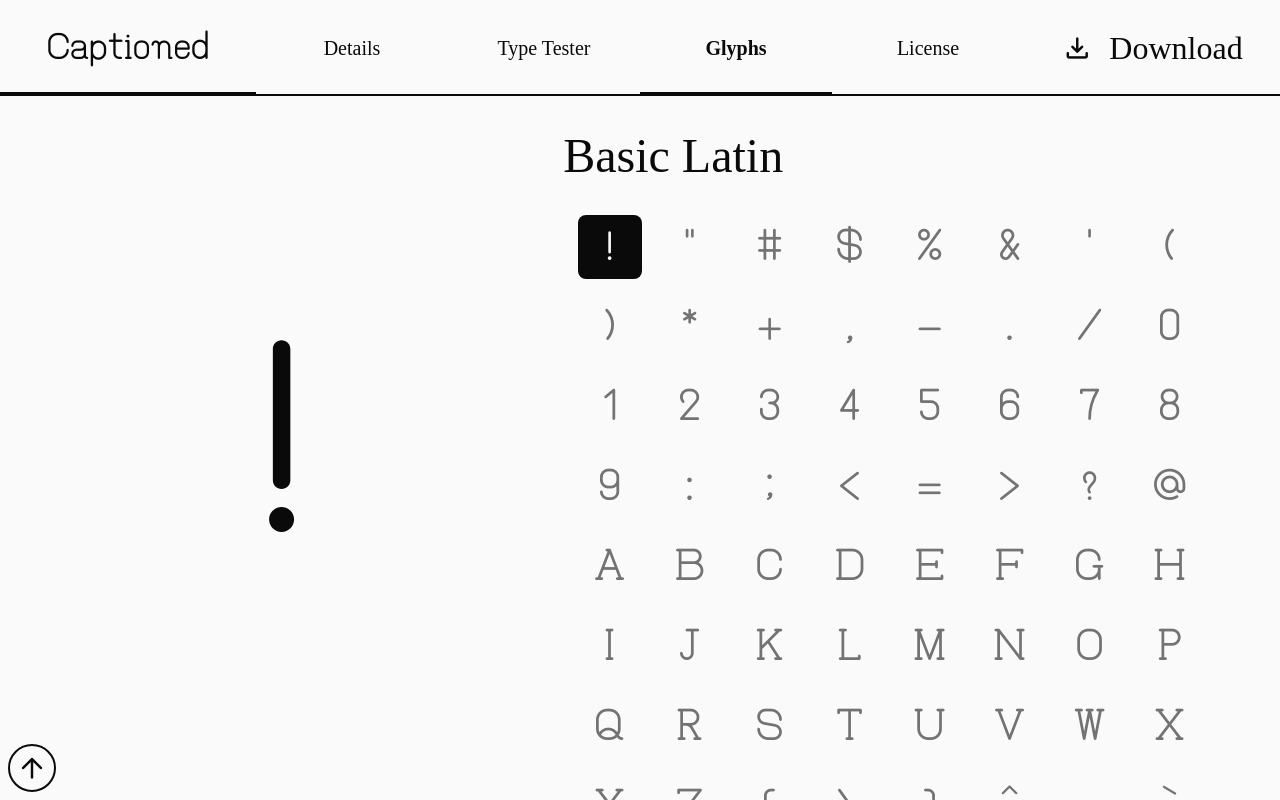
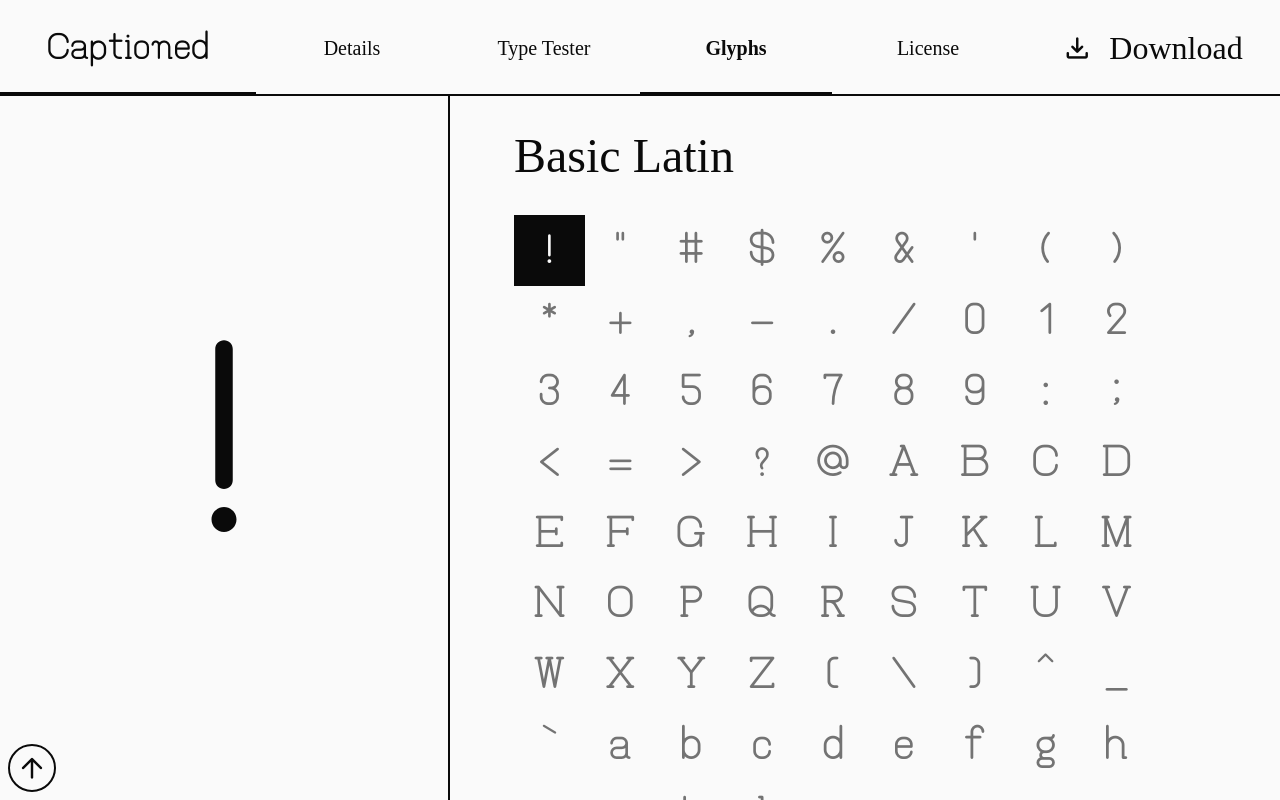
Before and after one commit to samuelquiros-design/captioned, a Nuxt app: page /glyphs in a window 1280 px wide. Built offline with nearby package versions, Linux system fonts and the light colour scheme; a web font is replaced by a local one.

Commit message:
updated web assets

```diff
--- a/app.vue
+++ b/app.vue
@@ -122,7 +122,17 @@ function reset_scroll() {
       font-size: 2rem;
     }
 
-    &:hover {
+    @media (hover: hover) {
+      &:hover {
+        border: 4px solid $color_dark;
+
+        .material-symbols-rounded {
+          font-weight: 600;
+        }
+      }
+    }
+
+    &:active {
       border: 4px solid $color_dark;
 
       .material-symbols-rounded {
@@ -150,7 +160,17 @@ function reset_scroll() {
       font-size: 2rem;
     }
 
-    &:hover {
+    @media (hover: hover) {
+      &:hover {
+        border: 4px solid $color_dark;
+
+        .material-symbols-rounded {
+          font-weight: 600;
+        }
+      }
+    }
+
+    &:active {
       border: 4px solid $color_dark;
 
       .material-symbols-rounded {
@@ -355,13 +375,12 @@ function reset_scroll() {
       background-color: $color_light;
       position: fixed;
       top: auto;
-      bottom: 0;
+      bottom: -100%;
       border-top: 2px solid $color_dark;
-      transform: translateY(100%);
-      transition: transform 0.3s ease-in-out;
+      transition: 0.3s ease-in-out;
 
       &.open {
-        transform: translateY(0%);
+        bottom: 0;
       }
 
       .header_single {
--- a/pages/glyphs.vue
+++ b/pages/glyphs.vue
@@ -84,13 +84,17 @@ onMounted(() => {
     width: 100%;
     gap: 4rem;
     padding: 0 4rem;
+    overflow-y: auto;
 
     .glyph_preview {
         display: flex;
         align-items: center;
         justify-content: center;
-        width: 40%;
-        height: 100%;
+        position: fixed;
+        top: 6rem;
+        left: 2rem;
+        width: 30vw;
+        height: calc(100vh - 6rem);
         font-size: 20rem;
         color: $color_dark;
         text-align: center;
@@ -112,10 +116,11 @@ onMounted(() => {
         display: flex;
         flex-direction: column;
         gap: 6rem;
-        padding: 2rem 0;
-        width: 60%;
-        height: 100%;
-        overflow: auto;
+        padding: 2rem 4rem;
+        margin-left: 30vw;
+        width: 70vw;
+        border-left: 2px solid transparent;
+        border-left: 2px solid $color_dark;
 
         .glyph_range_section {
 
@@ -128,10 +133,8 @@ onMounted(() => {
 
             .glyph_map {
                 display: grid;
-                grid-template-columns: repeat(auto-fill, 4rem);
+                grid-template-columns: repeat(auto-fit, minmax(clamp(3rem, 10vw, 4rem), 1fr));
                 justify-content: center;
-                gap: 1rem;
-                overflow-x: hidden;
                 font-family: 'Captioned', sans-serif;
                 color: $color_medium;
 
@@ -140,11 +143,10 @@ onMounted(() => {
                     display: flex;
                     align-items: center;
                     justify-content: center;
-                    width: 4rem;
-                    height: 4rem;
+                    width: auto;
+                    aspect-ratio: 1 / 1;
                     font-size: 3rem;
                     text-align: center;
-                    border-radius: 0.5rem;
                     cursor: pointer;
 
                     &:hover {
@@ -153,6 +155,7 @@ onMounted(() => {
                     }
 
                     &.selected {
+                        border: 2px solid $color_dark;
                         background-color: $color_dark;
                         color: $color_light;
                     }
@@ -170,7 +173,8 @@ onMounted(() => {
         gap: 2rem;
 
         .glyph_preview {
-            position: fixed;
+            top: 0;
+            left: 0;
             width: 100vw;
             height: 25vh;
             font-size: 8rem;
@@ -189,7 +193,10 @@ onMounted(() => {
         .glyph_ranges {
             width: 100%;
             gap: 4rem;
+            padding: 2rem 0;
+            margin: 0;
             margin-top: 25vh;
+            border: none;
 
             .glyph_range_section {
 
@@ -199,11 +206,8 @@ onMounted(() => {
                 }
 
                 .glyph_map {
-                    gap: 0.5rem;
 
                     .glyph_cell {
-                        width: 3rem;
-                        height: 3rem;
                         font-size: 2rem;
                     }
                 }
--- a/pages/tester.vue
+++ b/pages/tester.vue
@@ -58,6 +58,7 @@ function focus_input() {
     width: 100%;
     padding: 2rem 4rem;
     gap: 4rem;
+    overflow-y: auto;
 
     .tester_input {
         display: flex;
@@ -171,7 +172,9 @@ function focus_input() {
 
     .tester_preview {
         display: flex;
-        overflow: auto;
+        width: 100%;
+        padding: 2rem 3rem;
+        border: 2px solid $color_dark;
 
         .tester_output {
             font-family: 'Captioned';
@@ -186,12 +189,16 @@ function focus_input() {
 
         .tester_input {
             flex-direction: column;
-            align-items: start;
+            align-items: end;
 
             .tester_form {
                 width: 100%;
             }
         }
+
+        .tester_preview {
+            padding: 1rem 1.5rem;
+        }
     }
 }
 </style>
```
